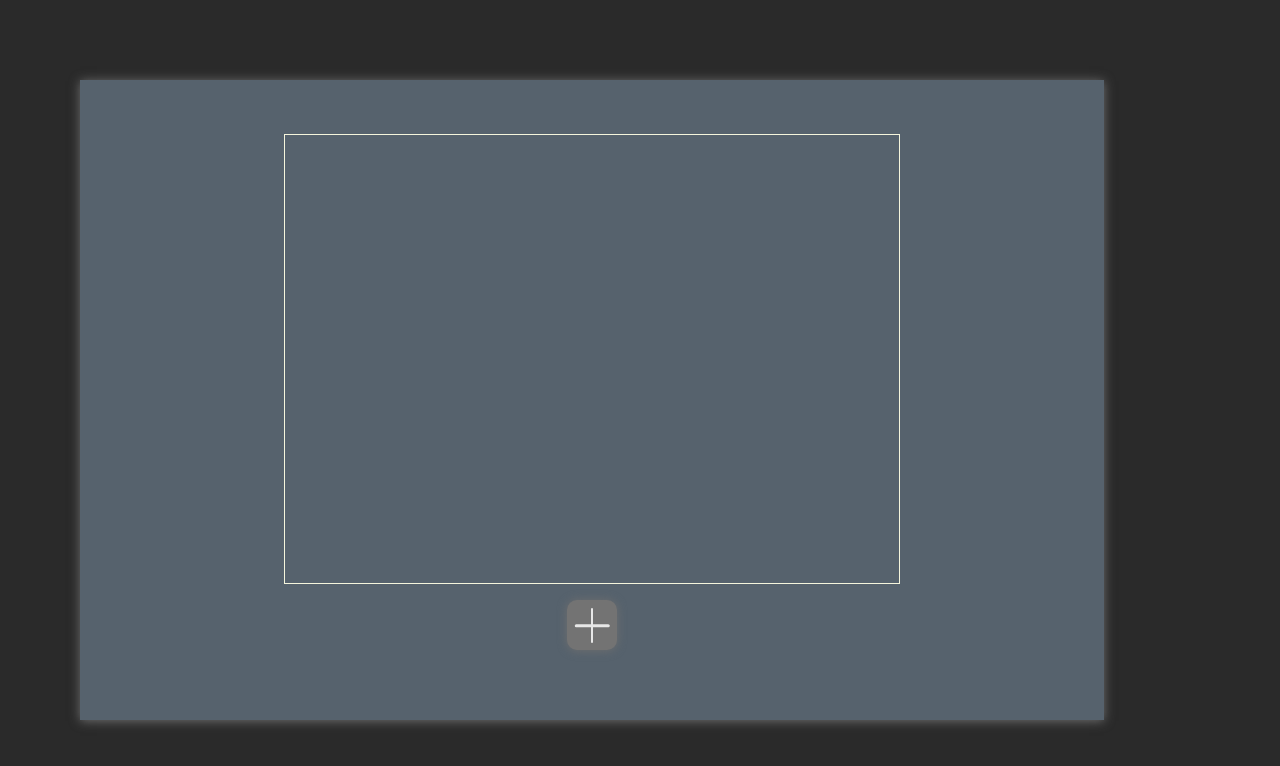
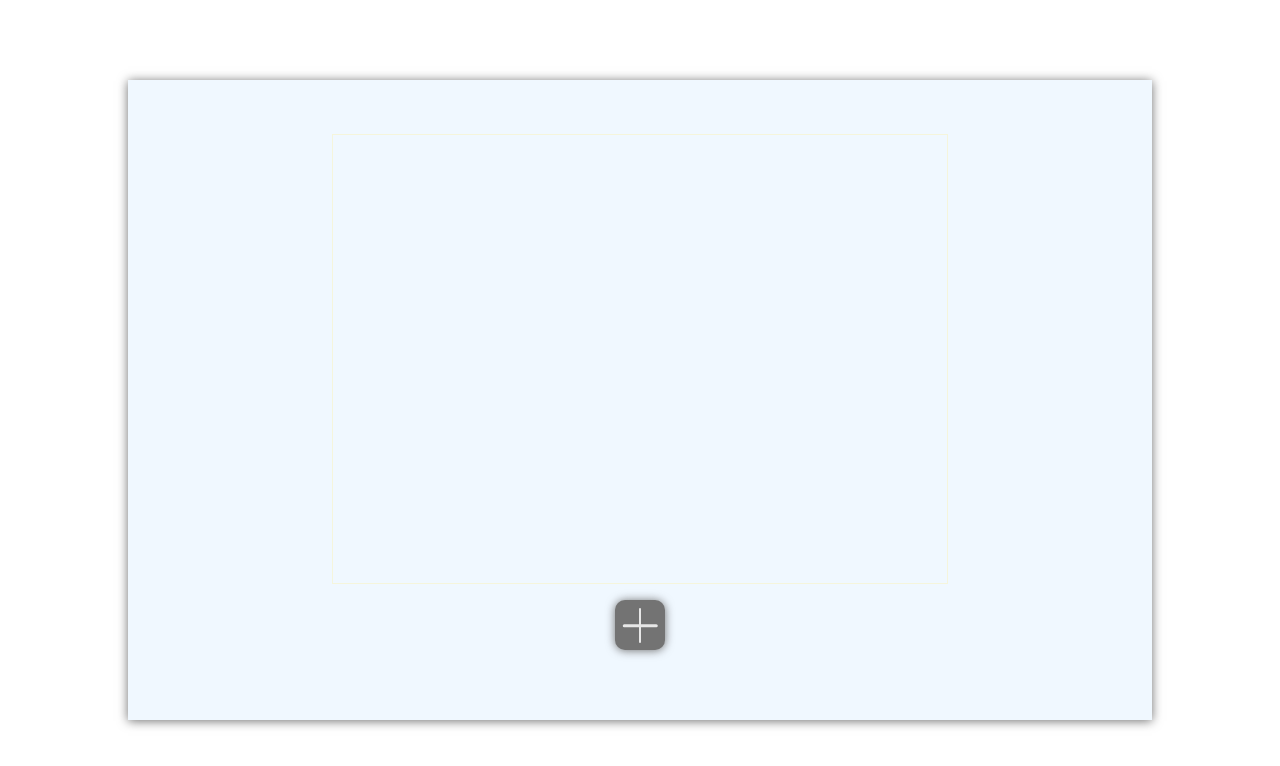
Before and after one commit to imvne/manage-cards, a React (Vite) app: page / in a window 1280 px wide. Shown: the top 766 px of the page. Built offline with nearby package versions, Linux system fonts and the light colour scheme.

Commit message:
couleur et justify content

```diff
--- a/src/App.css
+++ b/src/App.css
@@ -7,7 +7,7 @@
 	flex-direction: column;
 	justify-content: center;
 	align-items: center;
-	background-color: rgb(86, 98, 109);
+	background-color: aliceblue
 }
 
 .cards-container {
--- a/src/index.css
+++ b/src/index.css
@@ -7,6 +7,7 @@
 body {
 	width: 100vw; /* 100% de la largeur de la fenêtre */
 	display: flex;
+	justify-content: center;
 	/* cursor: url('./assets/HANDSCURSOR2.cur'), auto; */
-	background-color: rgb(42, 42, 42);
+	background-color: white;
 }
```
